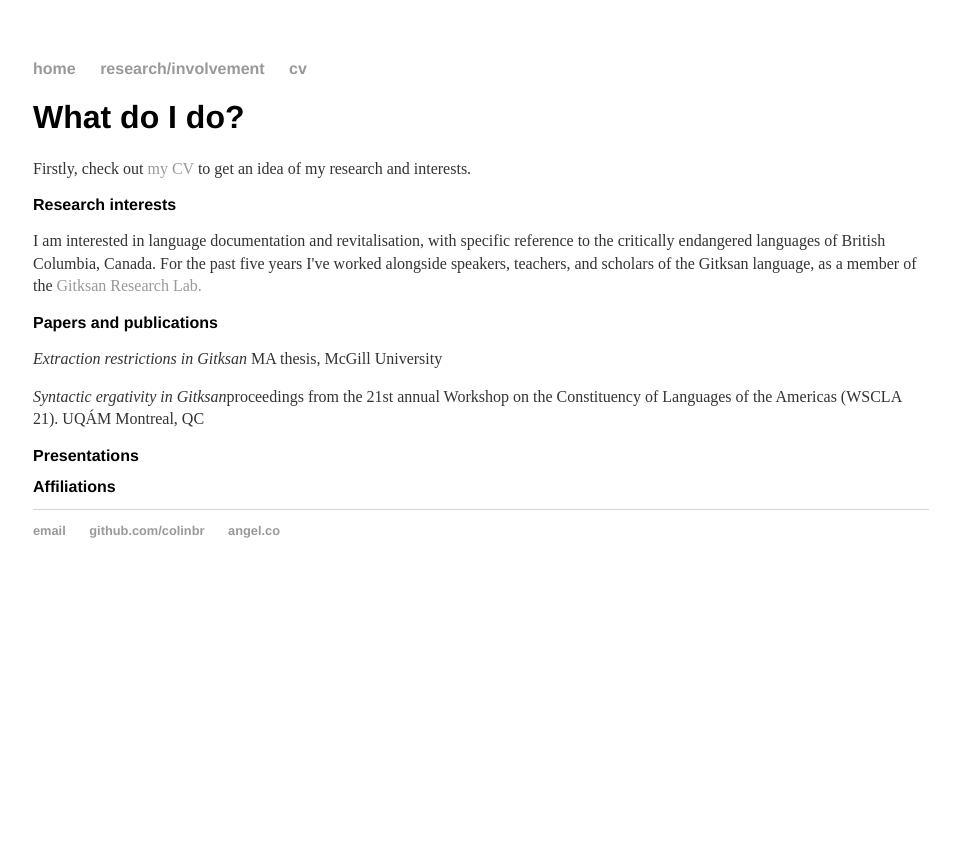
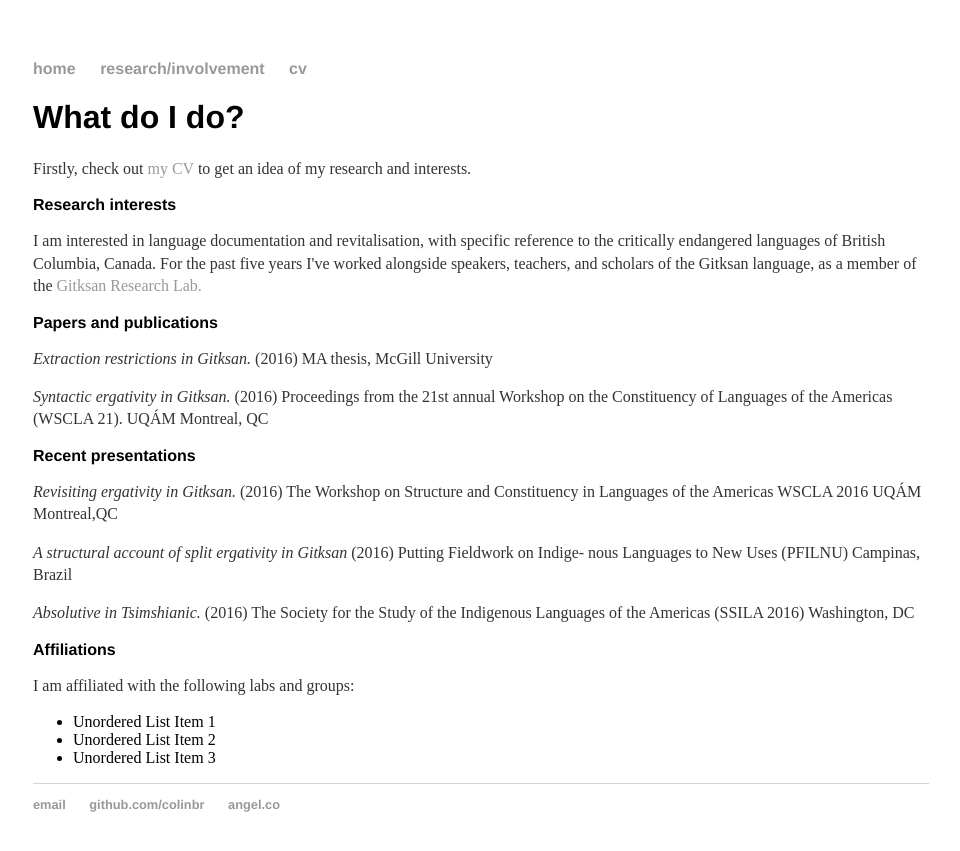
Before and after one commit to colinbr/OLD-colinbr.github.io, a Jekyll site: the page built from research/index.html, in a window 1280 px wide. Shown: the top 851 px of the page, without its empty margins (159-1119 px from the left). Built offline with Jekyll 4.4.1, drawn with Linux system fonts in a browser that asks for light colours.

Commit message:
Update index.html

```diff
--- a/research/index.html
+++ b/research/index.html
@@ -11,10 +11,23 @@ title: Colin Brown
 	For the past five years I've worked alongside speakers, teachers, and scholars of the Gitksan language,
 	as a member of the <a href="http://lingserver.arts.ubc.ca/linguistics/research/Gitxsan_group">Gitksan Research Lab.</a></p>
 	<h2>Papers and publications</h2>
-	<p><em>Extraction restrictions in Gitksan</em> MA thesis, McGill University</p>
-	<p><em>Syntactic ergativity in Gitksan</em>proceedings from the 21st annual Workshop on the
+	<p><em>Extraction restrictions in Gitksan.</em> (2016) MA thesis, McGill University</p>
+	<p><em>Syntactic ergativity in Gitksan.</em> (2016) Proceedings from the 21st annual Workshop on the
 Constituency of Languages of the Americas (WSCLA 21). UQÁM Montreal, QC</p>
-	<h2>Presentations</h2>
+	<h2>Recent presentations</h2>
+	<p><em>Revisiting ergativity in Gitksan.</em> (2016) The Workshop on Structure and Constituency in
+Languages of the Americas WSCLA 2016 UQÁM Montreal,QC</p>
+	<p><em>A structural account of split ergativity in Gitksan</em> (2016) Putting Fieldwork on Indige-
+nous Languages to New Uses (PFILNU) Campinas, Brazil</p>
+	<p><em>Absolutive in Tsimshianic.</em> (2016) The Society for the Study of the Indigenous Languages
+of the Americas (SSILA 2016) Washington, DC</p>
 	<h2>Affiliations</h2>
+	<p>I am affiliated with the following labs and groups:</p>
+	<UL>
+	<LI>Unordered List Item 1
+	<LI>Unordered List Item 2
+	<LI>Unordered List Item 3
+	</UL>
+
 
 </div><!-- /.blurb -->
```
